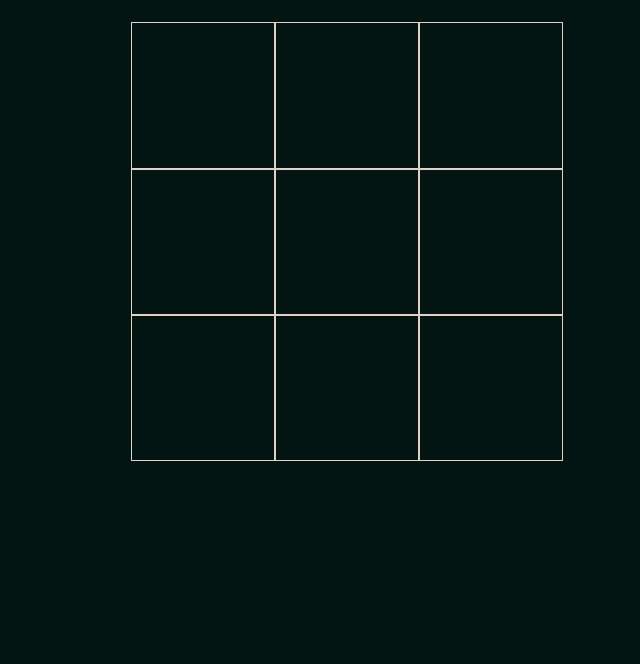
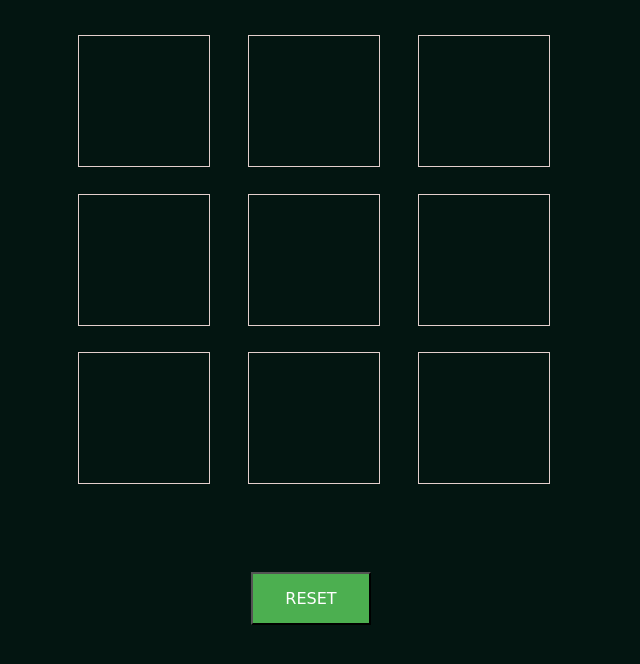
Before and after one commit to randyrafaelcg/Three-in-line, a plain HTML site: page index.html in a window 1280 px wide. Shown: the part 100-764 px from the top of the page, without its empty margins (329-969 px from the left). Drawn offline with Linux system fonts and the light colour scheme.

Commit message:
Updated UI and added reset button which is still pending to ad functionality

```diff
--- a/index.html
+++ b/index.html
@@ -23,6 +23,9 @@
         <div class="tile"></div>
         <div class="tile"></div>
     </section>
+    <section class="control">
+        <button class="button" id="reset">RESET</button>
+    </section>
     <script type="module" src="./src/index.js"></script>
 </body>
 </html>
--- a/src/index.js
+++ b/src/index.js
@@ -1,4 +1,5 @@
 const tiles = Array.from(document.querySelectorAll(".tile"));
+const button= document.getElementById("reset");
 const board = ["", "", "", "", "", "", "", "", ""];
 
 const winningConditions = [
@@ -13,6 +14,7 @@ const winningConditions = [
 ];
 
 var currentPlayer = "X";
+var hasEnded=false;
 
 tiles.forEach((tile, index) => {
   tile.addEventListener("click", () => userAction(tile,index));
--- a/styles.css
+++ b/styles.css
@@ -24,17 +24,40 @@ body {
     margin: auto ;
     margin-top: 2%;
     display: grid;
-    grid-template-columns: 40% 40% 40%;
+    grid-template-columns: 33% 35% 33%;
     grid-template-rows: 40% 40% 40%;
-    max-width: 360px;
+    max-width: 500px;
 }
 
 .board > div {
     border: 1px solid #E4CFCD;
-    min-width: 120px;
-    min-height: 120px;
+    min-width: 130px;
+    min-height: 130px;
+    margin: auto;
     display: flex;
     justify-content: center;
     align-items: center;
     cursor: pointer;
 }
+
+.control{
+    display: flex;
+    justify-content: center;
+    align-items: center;
+    margin-top: 12%;
+}
+
+.button {
+  background-color: #4CAF50; /* Green */
+  color: white;
+  padding: 15px 32px;
+  text-align: center;
+  font-size: 16px;
+  cursor: pointer;
+}
+
+/*display: flex;
+    flex-direction: row;
+    justify-content: center;
+    align-items: center;
+    margin-top: 1em;*/
```
